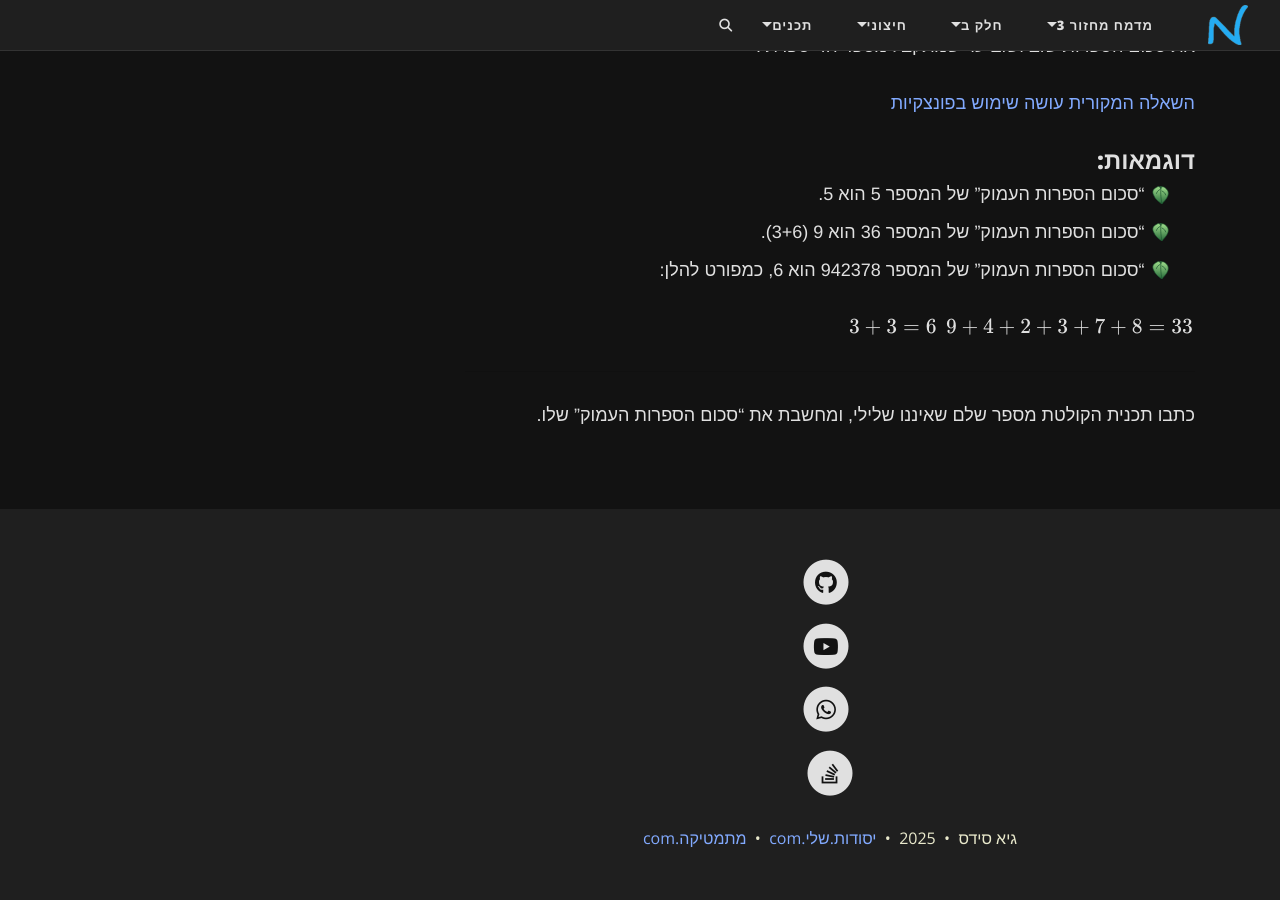
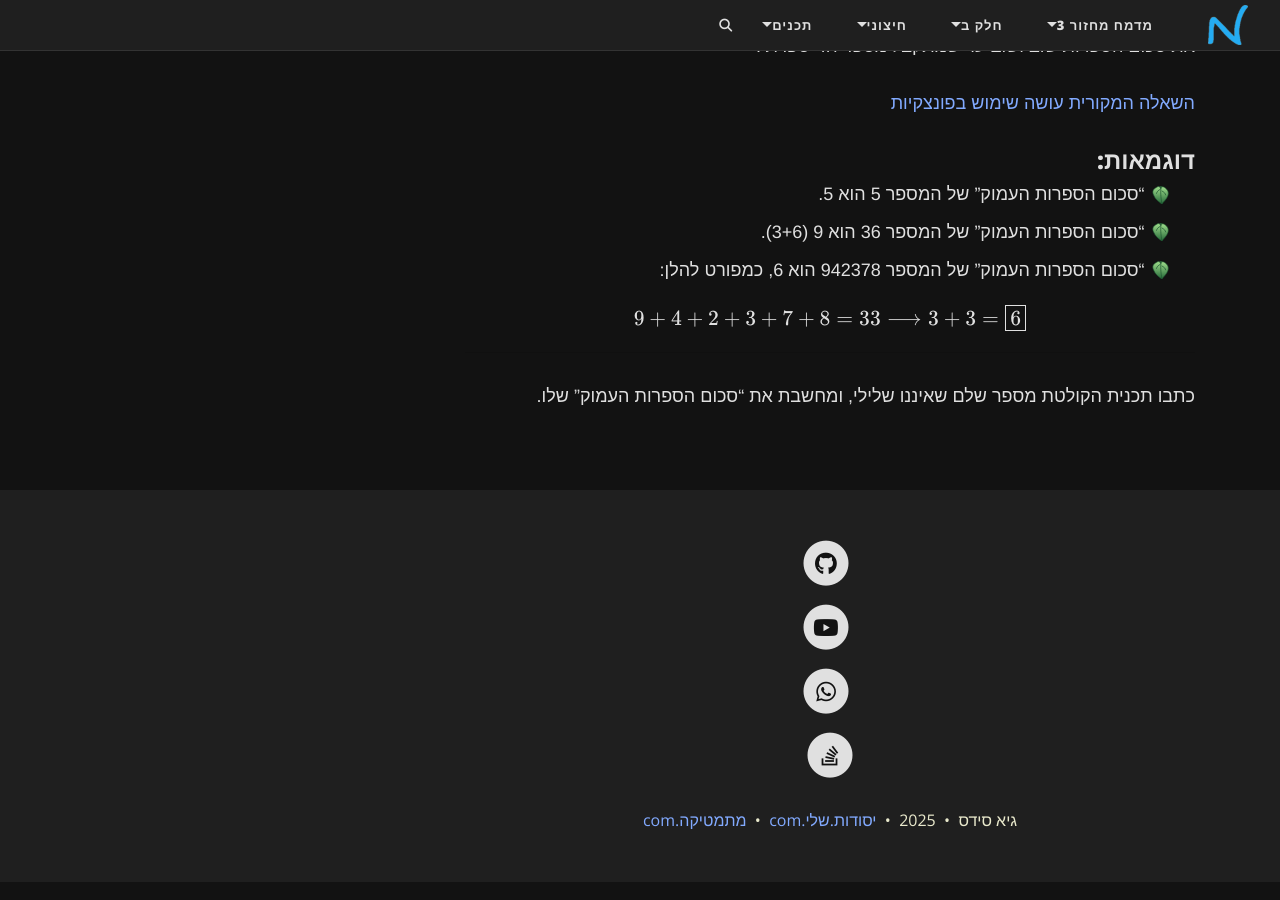
Before and after one commit to 3strategy/BeautifulYesodot, a Jekyll site: the page built from cs2/Chapter6Ex6.2.md, in a window 1280 px wide and 900 px high, scrolled down 3868 px. Built offline with Jekyll 4.4.1, drawn with Linux system fonts in a browser that asks for light colours; formulas are drawn with MathJax 3; comment, search, counter and statistics services are not loaded.

Commit message:
דיוק של סכום ספרות עמוק

```diff
--- a/cs2/Chapter6Ex6.2.md
+++ b/cs2/Chapter6Ex6.2.md
@@ -300,8 +300,8 @@ private static void PrintStars()
 - “סכום הספרות העמוק” של המספר 36 הוא 9 (3+6).
 - “סכום הספרות העמוק” של המספר 942378 הוא 6, כמפורט להלן:
 
-$$9 + 4 + 2 + 3 + 7 + 8 = 33$$
-$$3 + 3 = 6$$
+$$9 + 4 + 2 + 3 + 7 + 8 = 33\\
+⟶ 3 + 3 = \boxed{6}$$
 
 ---
 
```
